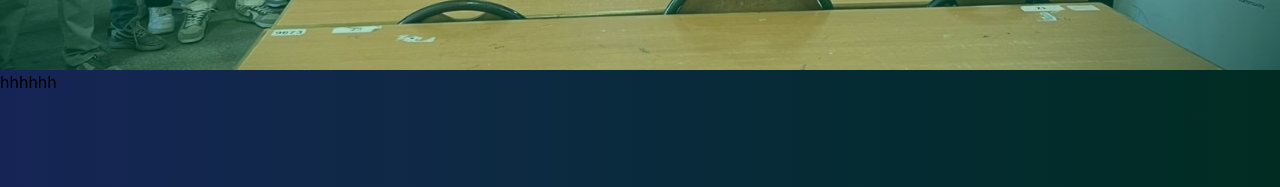
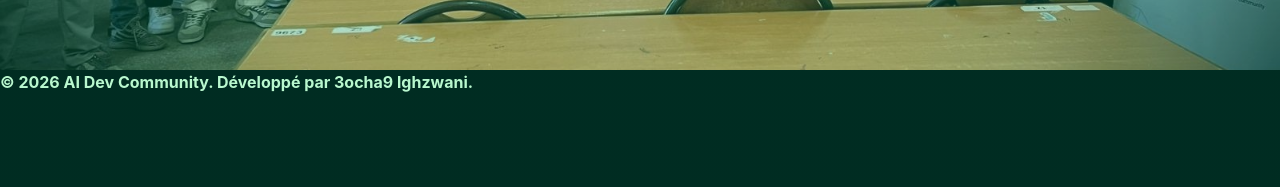
Before and after one commit to Skyzex54/Project_react_club, a React (Vite) app in the folder site_club/: page / in a window 1280 px wide. Shown: the part 650-837 px from the top of the page. Built offline with nearby package versions, Linux system fonts and the light colour scheme.

Commit message:
footer text

```diff
--- a/site_club/src/Components/Footer.jsx
+++ b/site_club/src/Components/Footer.jsx
@@ -2,8 +2,8 @@ import React from 'react'
 
 const Footer = () => {
   return (
-    <div className='bg-linear-to-r to-emerald-950 from-blue-950 h-30 shadow-md'>
-      hhhhhh
+    <div className='bg-linear-to-r to-emerald-950 from-emerald-950 h-30 shadow-md'>
+     <p className=' font-bold text-green-200'>© 2026 AI Dev Community. Développé par 3ocha9 lghzwani.</p>
     </div>
   )
 }
```
